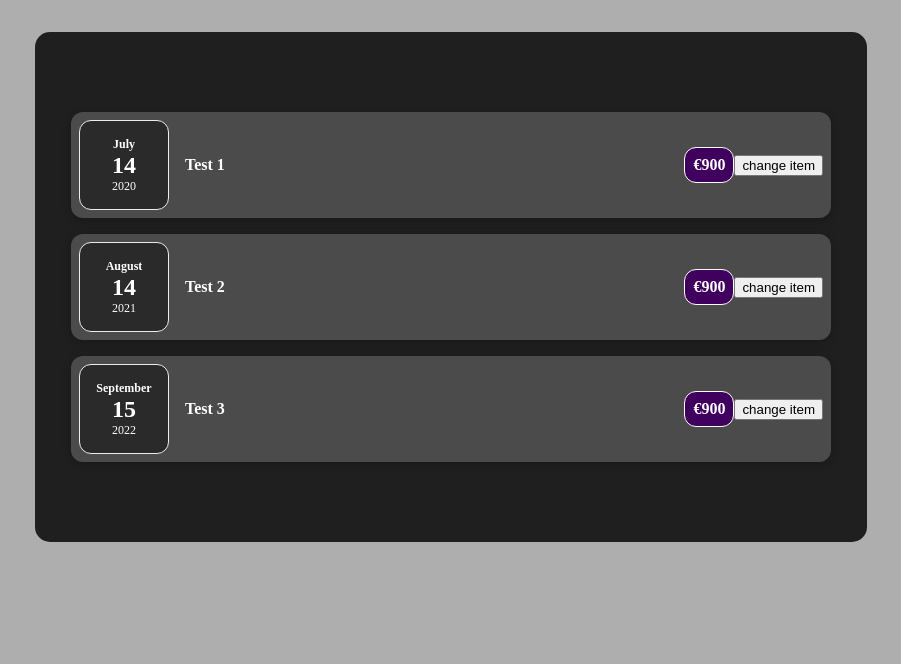
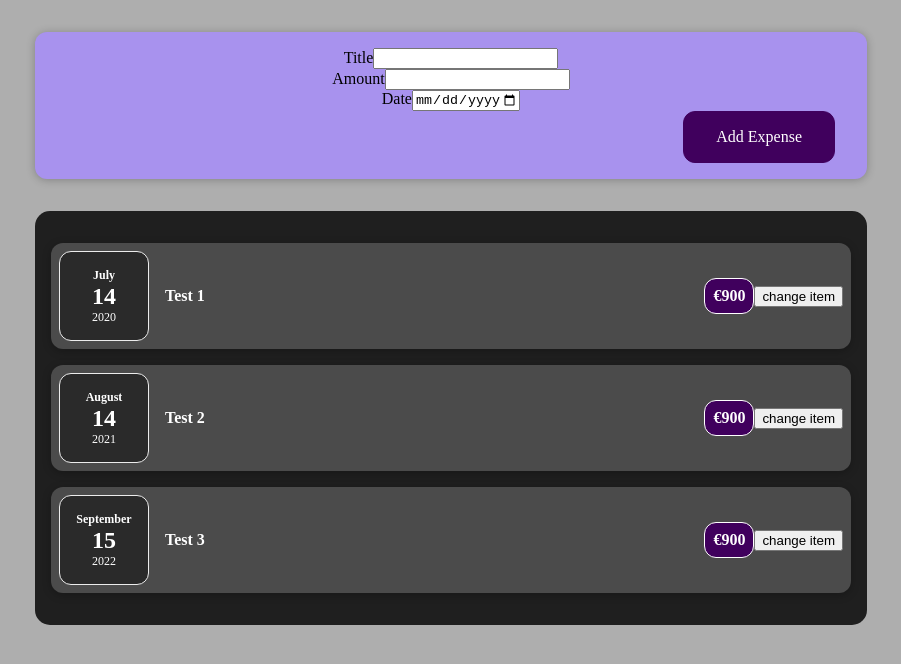
Before and after one commit to JasmineKhalimova/FoodApp, a React (Create React App) app: page / in a window 1280 px wide. Shown: the top 664 px of the page, without its empty margins (189-1090 px from the left). Built offline with nearby package versions, Linux system fonts and the light colour scheme.

Commit message:
added new expense form

```diff
--- a/src/App.js
+++ b/src/App.js
@@ -1,9 +1,11 @@
 import './css/global.scss';
 import ExpenseItems from './components/Expenses/ExpenseItems';
+import NewExpense from './components/Expenses/NewExpense';
 
 function App() {
   return (
-    <div className="expenses">
+    <div>
+      <NewExpense />
       <ExpenseItems />
     </div>
   );
--- /dev/null
+++ b/src/components/Expenses/NewExpense.js
@@ -0,0 +1,45 @@
+import React, {useState} from "react";
+
+const NewExpense = () => {
+    // Change Handlers
+    const [enterTitle, setEnterTitle] = useState('');
+    const [enterAmount, setEnterAmount] = useState('');
+    const [enterDate, setEnterDate] = useState('');
+
+    const titleChangeHandler = (event) => {
+        setEnterTitle(event.target.value);
+    }
+
+    const amountChangeHandler = (event) => {
+        setEnterAmount(event.target.value);
+    }
+    const dateChangeHandler = (event) => {
+        setEnterDate(event.target.value);
+    }
+
+    return (
+        <div className="new-expense">
+            <form className="expense_form">
+                <div className="new-expenses__controls">
+                    <div className="expenses__control">
+                        <label>Title</label>
+                        <input type="text" onChange={titleChangeHandler}></input>
+                    </div>
+                    <div className="expenses__control">
+                        <label>Amount</label>
+                        <input type="number" min="0.01" strep="0.01" onChange={amountChangeHandler}/>
+                    </div>
+                    <div className="expenses__control">
+                        <label>Date</label>
+                        <input type="date" min="2019-01-01" max="2022-12-31" onChange={dateChangeHandler}/>
+                    </div>
+                </div>
+                <div className="actions">
+                    <button type="submit">Add Expense</button>
+                </div>
+            </form>
+        </div>
+    )
+}
+
+export default NewExpense;
--- a/src/css/global.scss
+++ b/src/css/global.scss
@@ -2,6 +2,7 @@
     background-color: #aeaeae;
 }
 
+// Expenseitems.js
 .expense-item {
     display: flex;
     justify-content: space-between;
@@ -65,6 +66,8 @@
       font-weight: bold;
     }
   }
+
+  // ExpenseItems.js
   .expenses {
     padding: 1rem;
     background-color: rgb(31, 31, 31);
@@ -72,6 +75,73 @@
     width: 50rem;
     max-width: 95%;
     border-radius: 15px;
+  }
+
+  // NewExpenses.js
+  .new-expense{
+    background-color: #a892ee;
+    padding: 1rem;
+    margin: 2rem auto;
+    width: 50rem;
+    max-width: 95%;
+    border-radius: 12px;
+    text-align: center;
+    box-shadow: 0 1px 8px rgba(0, 0, 0, 0.25);
+
+    button{
+        font: inherit;
+        cursor: pointer;
+        padding: 1rem 2rem;
+        border: 1px solid #40005d;
+        background-color: #40005d;
+        color: white;
+        border-radius: 12px;
+        margin-right: 1rem;
+
+        &:hover,
+        &:active{
+          background-color: #510674;
+          border-color: #510674;
+        }
+        .alternative {
+          color: #220131;
+          border-color: transparent;
+          background-color: transparent;
+
+          &:hover,
+          &:active {
+            background-color: #ddb3f8;
+          }
+        }
+    }
+  }
+  .expense_form{
+    .new-expense__controls {
+      display: flex;
+      flex-wrap: wrap;
+      gap: 1rem;
+      margin-bottom: 1rem;
+      text-align: left;
+
+      .new-expense__control{
+        label {
+          font-weight: bold;
+          margin-bottom: 0.5rem;
+          display: block;
+        }
+        input {
+          font: inherit;
+          padding: 0.5rem;
+          border-radius: 6px;
+          border: 1px solid #ccc;
+          width: 20rem;
+          max-width: 100%;
+        }
+      }
+    }
+    .actions {
+      text-align: right;
+    }
   }
 
   @media (min-width: 580px) {
```
Also changed, not shown: Resources/React refresher/img/old way using JSX.png (added).
